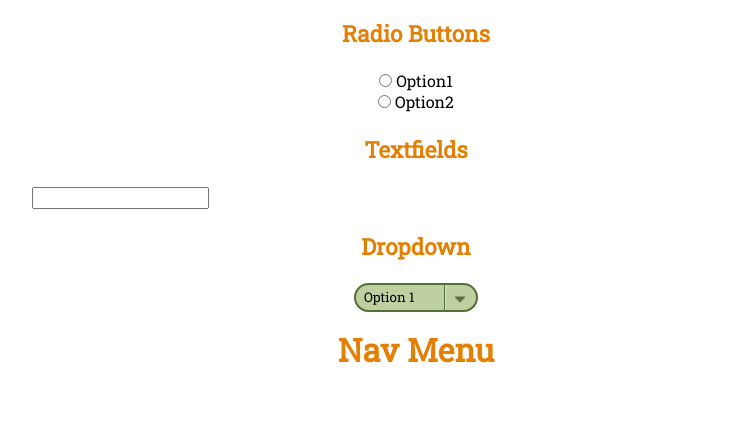
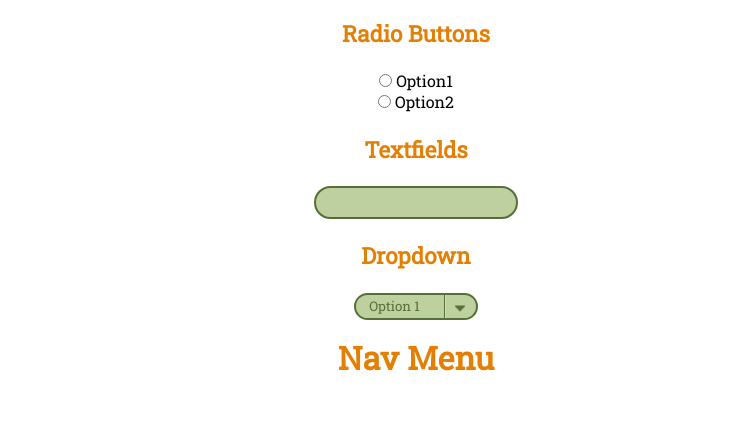
Before and after one commit to lukasseiwald/Styleguide, a website: page src/index.html in a window 1280 px wide. Shown: the part 4095-4524 px from the top of the page, without its empty margins (224-978 px from the left). Drawn offline with Linux system fonts and the light colour scheme.

Commit message:
textfield style

```diff
--- a/src/style.css
+++ b/src/style.css
@@ -392,20 +392,20 @@ footer ul li{
 }
 
 /* radio button styling */
-#library #radio{
+#radio{
   display: flex;
   align-items: center;
   flex-direction: column;
 }
 
 /* dropdown styling */
-#library #drop{
+#drop{
   display: flex;
   flex-direction: column;
   align-items: center;
 }
 
-#library #drop .selectstyle{
+#drop .selectstyle{
   border: 1px solid #ccc;
   width: 120px;
   border-radius: 3px;
@@ -417,20 +417,43 @@ footer ul li{
   border-radius: 2em;
 }
 
-#library #drop select{
+#drop select{
+  color: #557037;
   display: flex;
   align-items: center;
   padding: 1em;
   padding-top: 0.3em;
   padding-bottom: 0.3em;
-  padding: 5px 8px;
   width: 130%;
   border: none;
   box-shadow: none;
   background: transparent;
   background-image: none;
   -webkit-appearance: none;
+  -moz-appearance: none;
 }
+
+/* textfield styling */
+#textfield{
+  display: flex;
+  align-items: center;
+  flex-direction: column;
+}
+
+#textfield input{
+  color: #557037;
+  background-color: #bed09f;
+  border-width: 2px;
+  border-color: #557037;
+  border-style: solid;
+  border-radius: 2em;
+  padding: 1em;
+  padding-top: 0.4em;
+  padding-bottom: 0.4em;
+  -webkit-appearance: none;
+  -moz-appearance: none;
+}
+
 
 /* CODE SNIPPETS */
 
```
